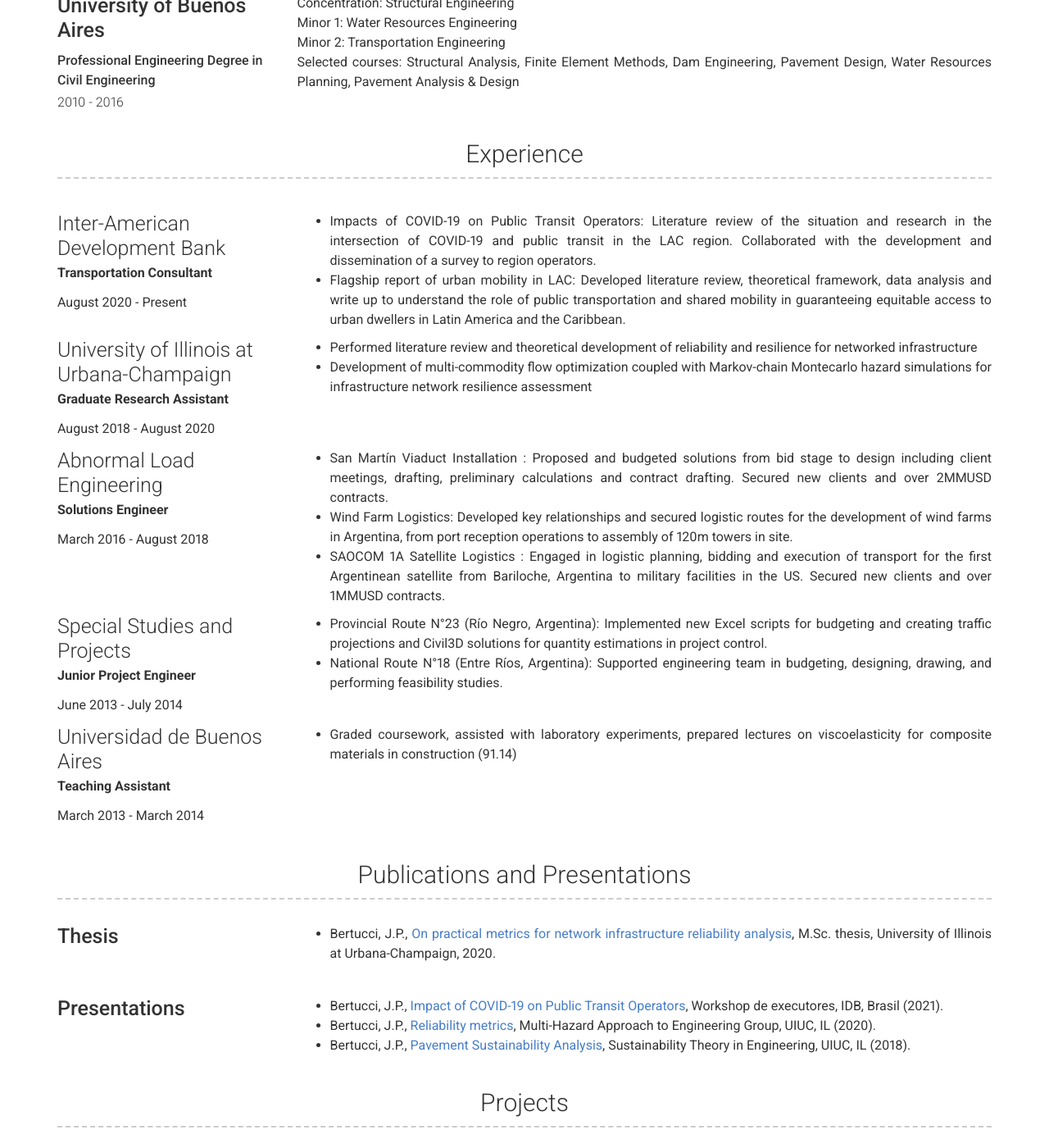
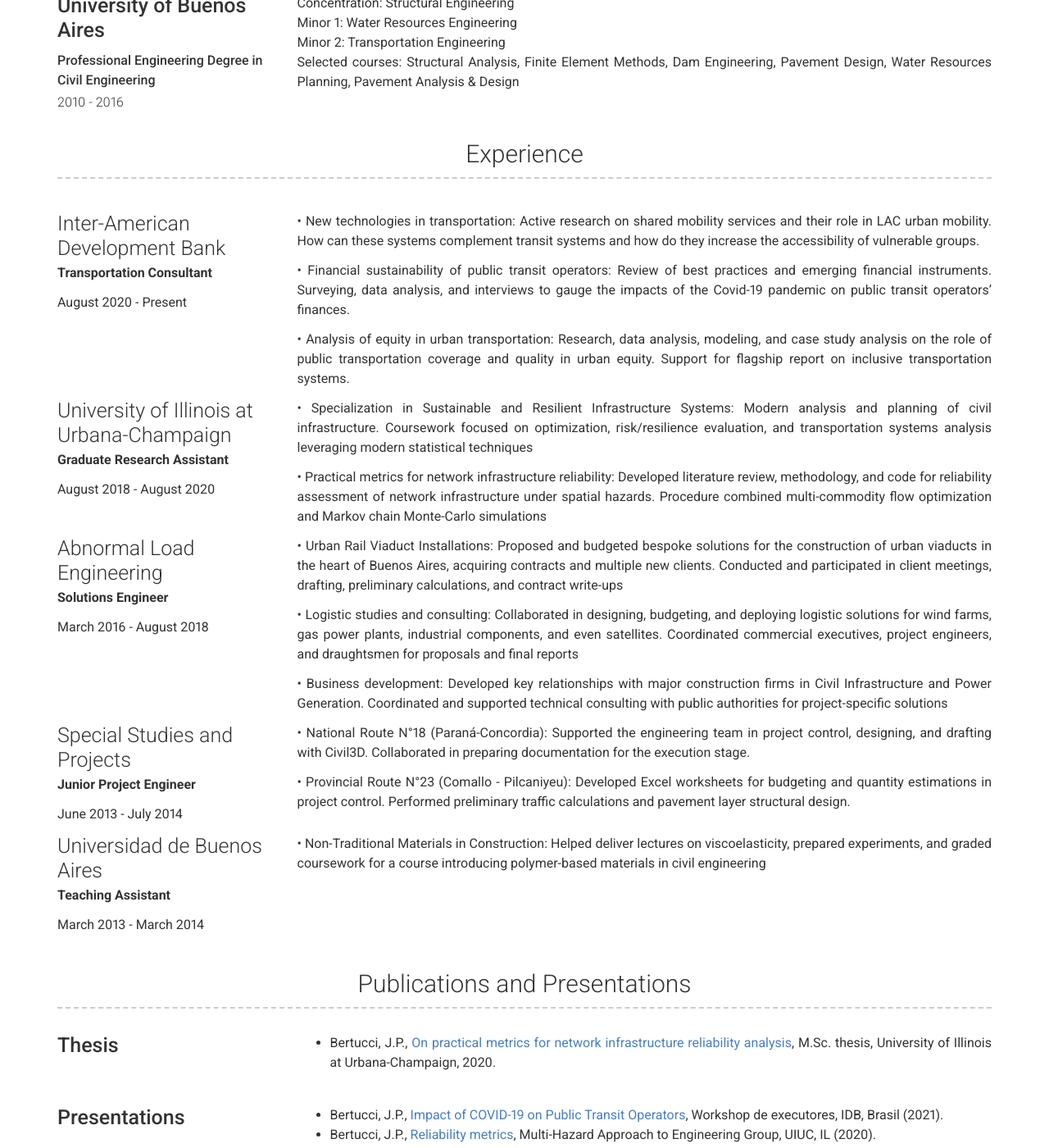
Before and after one commit to JPchomp/JPchomp.github.io, a Jekyll site: the page built from index.md, in a window 1280 px wide and 1400 px high, scrolled down 816 px. Shown: the whole window at 82% size. Built offline with Jekyll 4.4.1, drawn with Linux system fonts in a browser that asks for light colours.

Commit message:
Update profexperience.yml
matched with linkedin

```diff
--- a/_data/profexperience.yml
+++ b/_data/profexperience.yml
@@ -2,33 +2,41 @@
   job_title: Transportation Consultant
   dates: August 2020 - Present
   description: |
-    - Impacts of COVID-19 on Public Transit Operators: Literature review of the situation and research in the intersection of COVID-19 and public transit in the LAC region. Collaborated with the development and dissemination of a survey to region operators.
-    - Flagship report of urban mobility in LAC: Developed literature review, theoretical framework, data analysis and write up to understand the role of public transportation and shared mobility in guaranteeing equitable access to urban dwellers in Latin America and the Caribbean.
+    • New technologies in transportation: Active research on shared mobility services and their role in LAC urban mobility. How can these systems complement transit systems and how do they increase the accessibility of vulnerable groups.
+
+    • Financial sustainability of public transit operators: Review of best practices and emerging financial instruments. Surveying, data analysis, and interviews to gauge the impacts of the Covid-19 pandemic on public transit operators' finances.
+
+    • Analysis of equity in urban transportation: Research, data analysis, modeling, and case study analysis on the role of public transportation coverage and quality in urban equity. Support for flagship report on inclusive transportation systems.
 
 - company: University of Illinois at Urbana-Champaign
   job_title: Graduate Research Assistant
   dates: August 2018 - August 2020
   description: |
-    - Performed literature review and theoretical development of reliability and resilience for networked infrastructure
-    - Development of multi-commodity flow optimization coupled with Markov-chain Montecarlo hazard simulations for infrastructure network resilience assessment
+    • Specialization in Sustainable and Resilient Infrastructure Systems: Modern analysis and planning of civil infrastructure. Coursework focused on optimization, risk/resilience evaluation, and transportation systems analysis leveraging modern statistical techniques
+
+    • Practical metrics for network infrastructure reliability: Developed literature review, methodology, and code for reliability assessment of network infrastructure under spatial hazards. Procedure combined multi-commodity flow optimization and Markov chain Monte-Carlo simulations
 
 - company: Abnormal Load Engineering
   job_title: Solutions Engineer
   dates: March 2016 - August 2018
   description: |
-    - San Martín Viaduct Installation : Proposed and budgeted solutions from bid stage to design including client meetings, drafting, preliminary calculations and contract drafting. Secured new clients and over 2MMUSD contracts.
-    - Wind Farm Logistics: Developed key relationships and secured logistic routes for the development of wind farms in Argentina, from port reception operations to assembly of 120m towers in site.
-    - SAOCOM 1A Satellite Logistics : Engaged in logistic planning, bidding and execution of transport for the first Argentinean satellite from Bariloche, Argentina to military facilities in the US. Secured new clients and over 1MMUSD contracts.
+    • Urban Rail Viaduct Installations: Proposed and budgeted bespoke solutions for the construction of urban viaducts in the heart of Buenos Aires, acquiring contracts and multiple new clients. Conducted and participated in client meetings, drafting, preliminary calculations, and contract write-ups
+
+    • Logistic studies and consulting: Collaborated in designing, budgeting, and deploying logistic solutions for wind farms, gas power plants, industrial components, and even satellites. Coordinated commercial executives, project engineers, and draughtsmen for proposals and final reports
+
+    • Business development: Developed key relationships with major construction firms in Civil Infrastructure and Power Generation. Coordinated and supported technical consulting with public authorities for project-specific solutions
+
 
 - company: Special Studies and Projects
   job_title: Junior Project Engineer
   dates: June 2013 - July 2014
   description: |
-    - Provincial Route N°23 (Río Negro, Argentina): Implemented new Excel scripts for budgeting and creating traffic projections and Civil3D solutions for quantity estimations in project control.
-    - National Route N°18 (Entre Ríos, Argentina): Supported engineering team in budgeting, designing, drawing, and performing feasibility studies.
+    • National Route N°18 (Paraná-Concordia): Supported the engineering team in project control, designing, and drafting with Civil3D. Collaborated in preparing documentation for the execution stage.
+
+    • Provincial Route N°23 (Comallo - Pilcaniyeu): Developed Excel worksheets for budgeting and quantity estimations in project control. Performed preliminary traffic calculations and pavement layer structural design.
 
 - company: Universidad de Buenos Aires
   job_title: Teaching Assistant
   dates: March 2013 - March 2014
   description: |
-    - Graded coursework, assisted with laboratory experiments, prepared lectures on viscoelasticity for composite materials in construction (91.14)
+    • Non-Traditional Materials in Construction: Helped deliver lectures on viscoelasticity, prepared experiments, and graded coursework for a course introducing polymer-based materials in civil engineering
```
